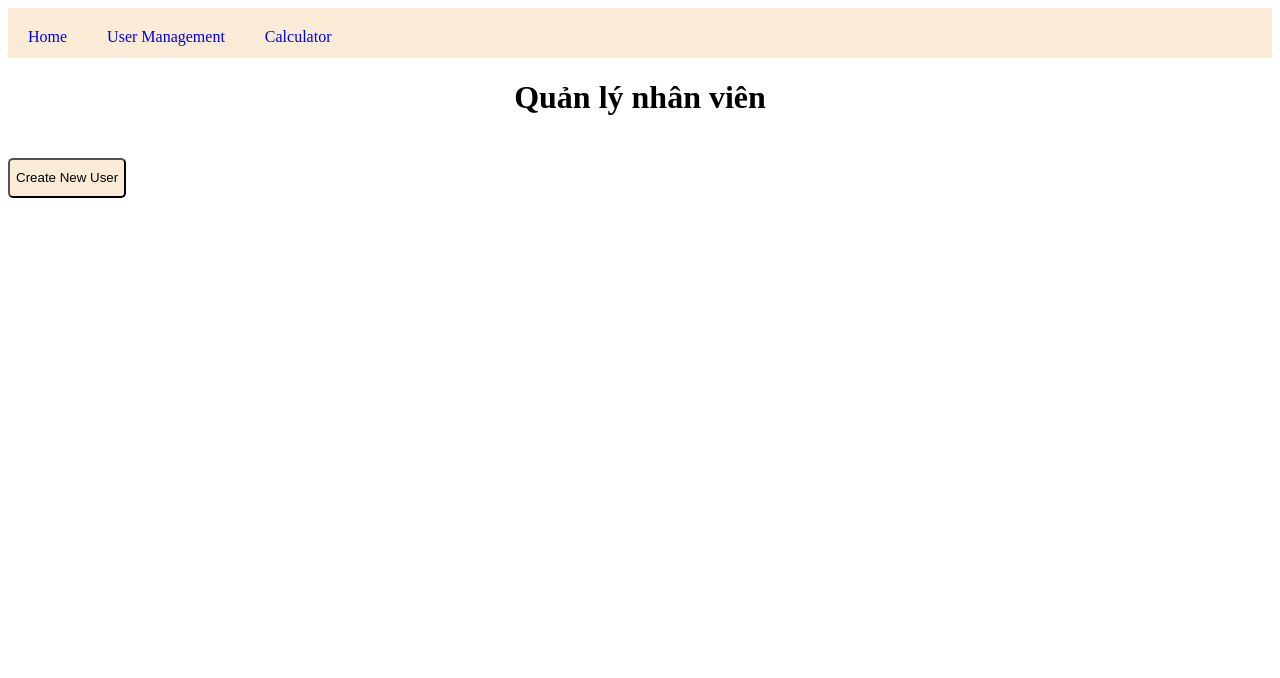
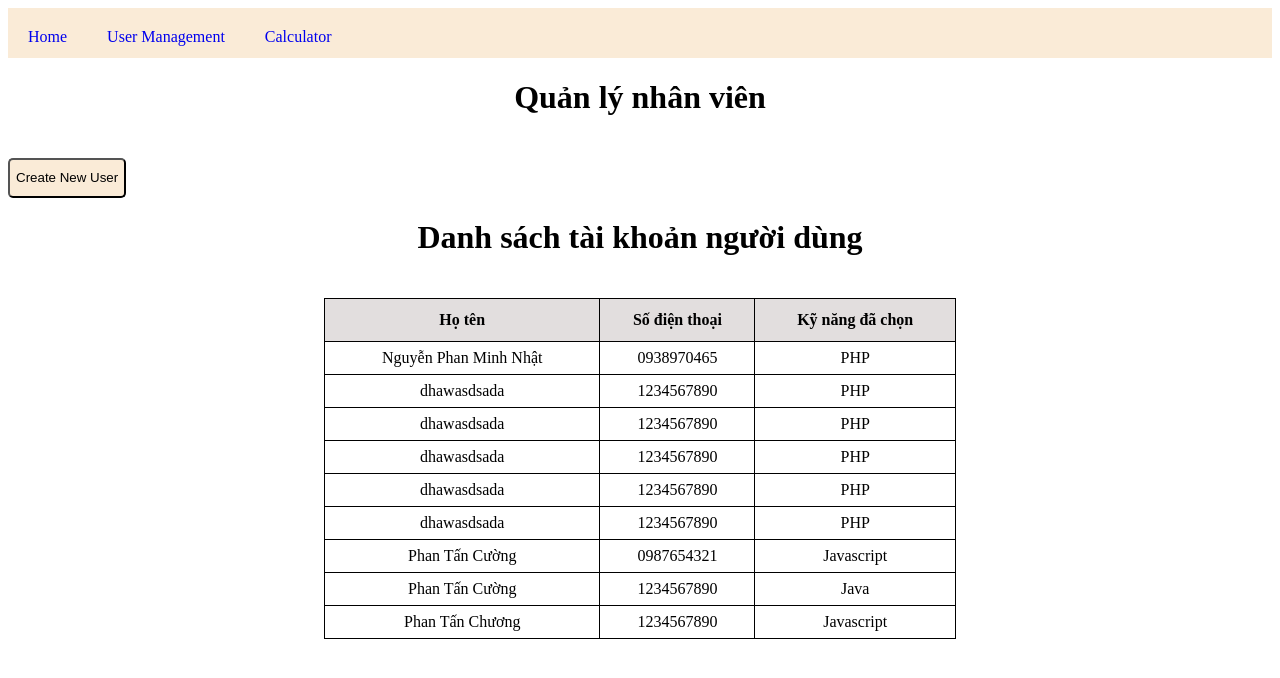
Before and after one commit to Nhat12072002/practice-vue-js, a Vue app: page /user in a window 1280 px wide. Shown: the top 678 px of the page. Built offline with nearby package versions, Linux system fonts and the light colour scheme; data requests are answered from the project's data file.

Commit message:
create table user

```diff
--- a/db.json
+++ b/db.json
@@ -35,6 +35,24 @@
       "fullName": "dhawasdsada",
       "phoneNum": "1234567890",
       "skill": "php"
+    },
+    {
+      "id": "d7b7",
+      "fullName": "Phan Tấn Cường",
+      "phoneNum": "0987654321",
+      "skill": "js"
+    },
+    {
+      "id": "6786",
+      "fullName": "Phan Tấn Cường",
+      "phoneNum": "1234567890",
+      "skill": "java"
+    },
+    {
+      "id": "003e",
+      "fullName": "Phan Tấn Chương",
+      "phoneNum": "1234567890",
+      "skill": "js"
     }
   ]
 }
--- a/src/views/CreateUserView.vue
+++ b/src/views/CreateUserView.vue
@@ -43,6 +43,7 @@
 import { ref } from 'vue'
 import axios from 'axios';
 import DialogComponent from '@/components/Form/DialogComponent.vue';
+import { useRouter } from 'vue-router';
 const showDialog=ref(false)
 const title= ref('')
 const content= ref('')
@@ -50,7 +51,12 @@ const cancel= () =>{
     showDialog.value= false
 }
 const submitForm= ()=>{
-    showDialog.value= false
+    if(fullNameSuccess.value=="Hợp lệ" &&  phoneNumSuccess.value=="Hợp lệ" && skillSelected.value!=""){
+        router.push('/user')
+    } else {
+        showDialog.value= false
+    }
+
 }
 const fullName= ref("")
 const phoneNum= ref("")
@@ -59,6 +65,7 @@ const fullNameSuccess= ref('')
 const phoneNumError= ref('')
 const phoneNumSuccess= ref('')
 const skillSelected= ref('')
+const router= useRouter()
 const submit= () =>{
     if(fullNameSuccess.value=="Hợp lệ" &&  phoneNumSuccess.value=="Hợp lệ" && skillSelected.value!=""){
         const userData={
--- a/src/views/UserManagementView.vue
+++ b/src/views/UserManagementView.vue
@@ -4,15 +4,46 @@
         <div>
             <button @click="createForm()">Create New User</button>
         </div>
+        <h1>Danh sách tài khoản người dùng</h1>
+        <div class="table">
+            <table>
+                <thead>
+                    <tr>
+                        <th>Họ tên</th>
+                        <th>Số điện thoại</th>
+                        <th>Kỹ năng đã chọn</th>
+                    </tr>
+                </thead>
+                <tbody>
+                    <tr v-for="user in users" :key="user.id">
+                        <td>{{ user.fullName }}</td>
+                        <td>{{ user.phoneNum }}</td>
+                        <td>{{ skillOption[user.skill] }}</td>
+                    </tr>
+                </tbody>
+            </table>
+        </div>
     </div>
 </template>
 
 <script setup>
+import axios from "axios";
+import { ref } from "vue";
 import { useRouter } from "vue-router"
 const router= useRouter()
 const createForm = () => {
     router.push('/user/createUser')
 }
+const skillOption= {
+    php: "PHP",
+    js: "Javascript",
+    java: "Java",
+    vuejs: "VueJS"
+}
+const users= ref([])
+axios.get('http://localhost:3000/list-user').then(response =>{
+    users.value= response.data
+})
 </script>
 
 <style>
@@ -28,4 +59,29 @@ button:hover{
     background-color: aqua;
     cursor: pointer;
 }
+.table{
+    display: flex;
+    justify-content: center;
+    align-items: center;
+}
+table{
+    width: 50%;
+    border-collapse: collapse;
+    margin-top: 20px;
+}
+th, td{
+    border: black solid 1px;
+}
+th {
+    background-color: rgb(226, 222, 222);
+    height: 40px;
+}
+td{
+    text-align: center;
+    height: 30px;
+
+}
+tr:hover{
+    background-color: rgb(192, 201, 201);
+}
 </style>
```
Also changed, not shown: src/components/Form/CardComponent.vue (added).
